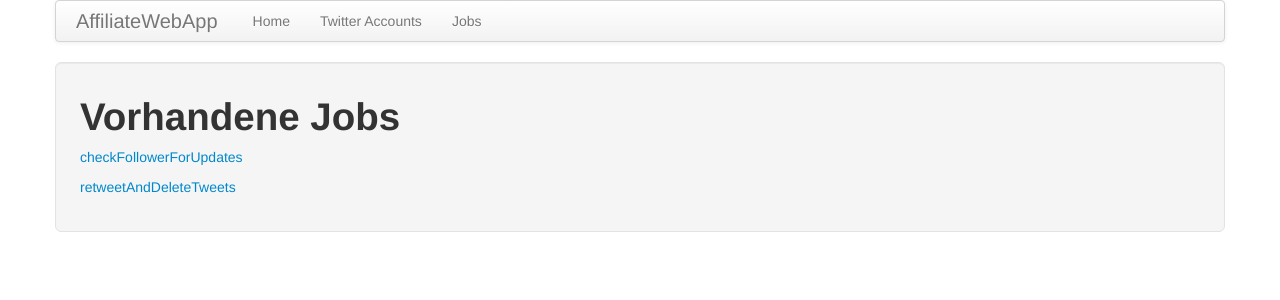
After one commit to BrinkhaT/AmateurWebApp, a Flask app: page /jobs in a window 1280 px wide. The commit adds this page. Shown: the top 300 px of the page. Run offline with Flask 2, Linux system fonts and the light colour scheme; parts of the project's set-up code (start-up, migrations or seed data) failed here and were passed over.

Commit message:
Sicht für alle Jobs erstellt, muss dann jeweils erweitert werden

```diff
--- a/app/templates/base.html
+++ b/app/templates/base.html
@@ -25,6 +25,7 @@
             <ul class="nav">
               <li><a href="{{ url_for('index') }}">Home</a></li>
               <li><a href="{{ url_for('twitterAccounts') }}">Twitter Accounts</a></li>
+			  <li><a href="{{ url_for('jobs') }}">Jobs</a></li>
             </ul>
         </div>
       </div>
--- /dev/null
+++ b/app/templates/jobs.html
@@ -0,0 +1,11 @@
+<!-- extend base layout -->
+{% extends "base.html" %}
+
+{% block content %}
+    {% include 'flash.html' %}
+	<div class="well well-large">
+		<h1>Vorhandene Jobs</h1>
+		<p><a href="{{ url_for('jobCheckFollowerForUpdates') }}">checkFollowerForUpdates</a></p>
+		<p><a href="{{ url_for('jobRetweetAndDeleteTweets') }}">retweetAndDeleteTweets</a></p>
+	</div>
+{% endblock %}
--- a/app/views.py
+++ b/app/views.py
@@ -101,3 +101,20 @@ def editAmateur(id):
 		form.pmId.data = a.pmId
 		form.subDomain.data = a.subDomain
 	return render_template('editAmateur.html', form=form, amateur=a)
+
+# Routen fuer das Starten der Jobs
+@app.route('/jobs')
+def jobs():
+	return render_template('jobs.html')
+
+@app.route('/jobCheckFollowerForUpdates')
+def jobCheckFollowerForUpdates():
+	tasks.checkFollowerForUpdates()
+	flash('Job checkFollowerForUpdates abgeschlossen')
+	return redirect(url_for("index"))
+
+@app.route('/jobRetweetAndDeleteTweets')
+def jobRetweetAndDeleteTweets():
+	tasks.retweetAndDeleteTweets()
+	flash('Job retweetAndDeleteTweets abgeschlossen')
+	return redirect(url_for("index"))
```
